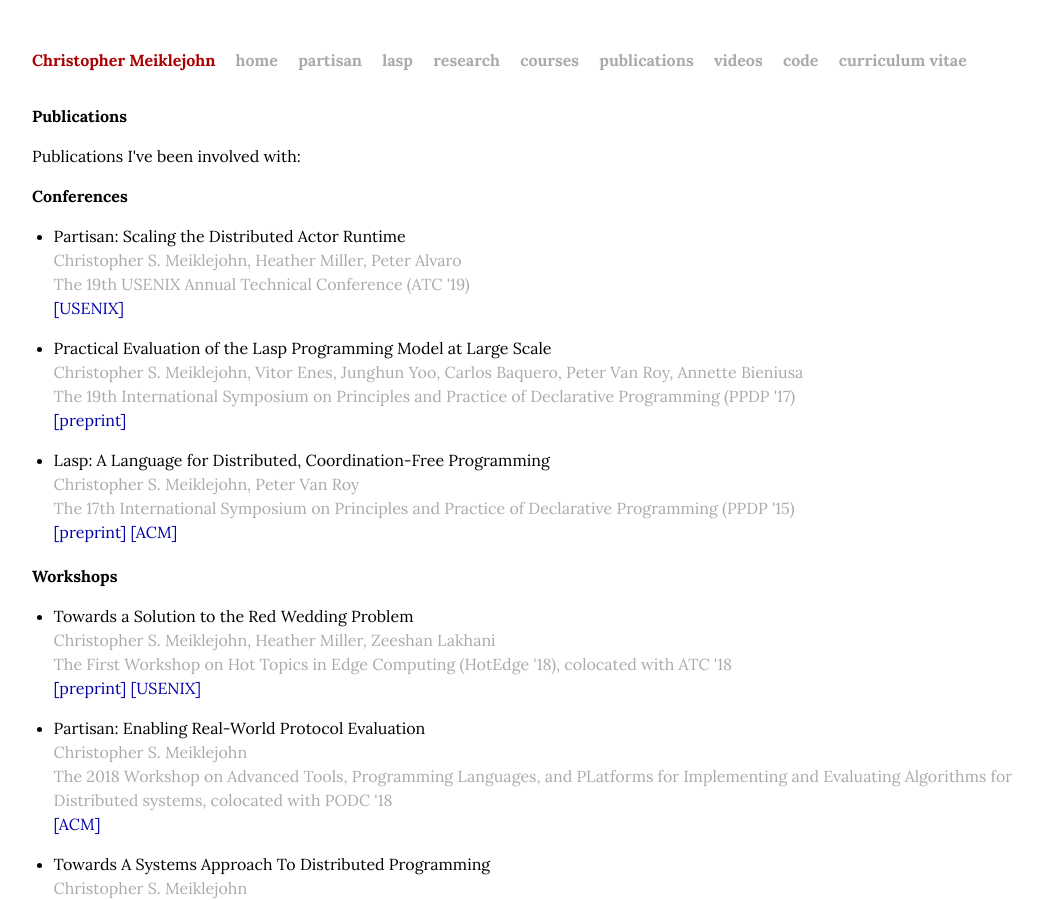
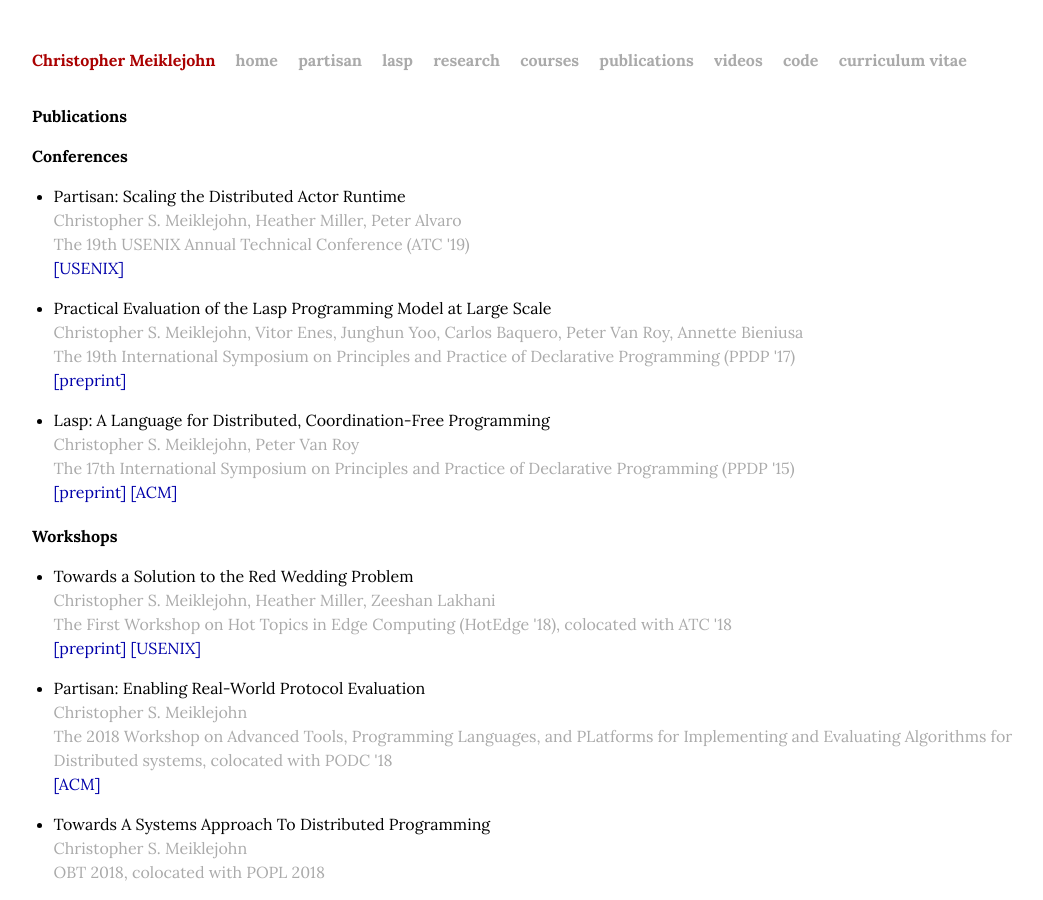
Before and after one commit to cmeiklejohn/cmeiklejohn.github.io, a Jekyll site: the page built from publications.html, in a window 1280 px wide and 900 px high. Shown: the whole window, without its empty margins (88-1131 px from the left). Built offline with Jekyll 4.4.1, drawn with Linux system fonts in a browser that asks for light colours; some web fonts are replaced.

Commit message:
Update page.

```diff
--- a/publications.html
+++ b/publications.html
@@ -5,7 +5,6 @@
 
 <div id="post">
   <h1>Publications</h1>
-  <p>Publications I've been involved with:</p>
 
   <!--
   <h2>Thesis Proposal</h2>
```
